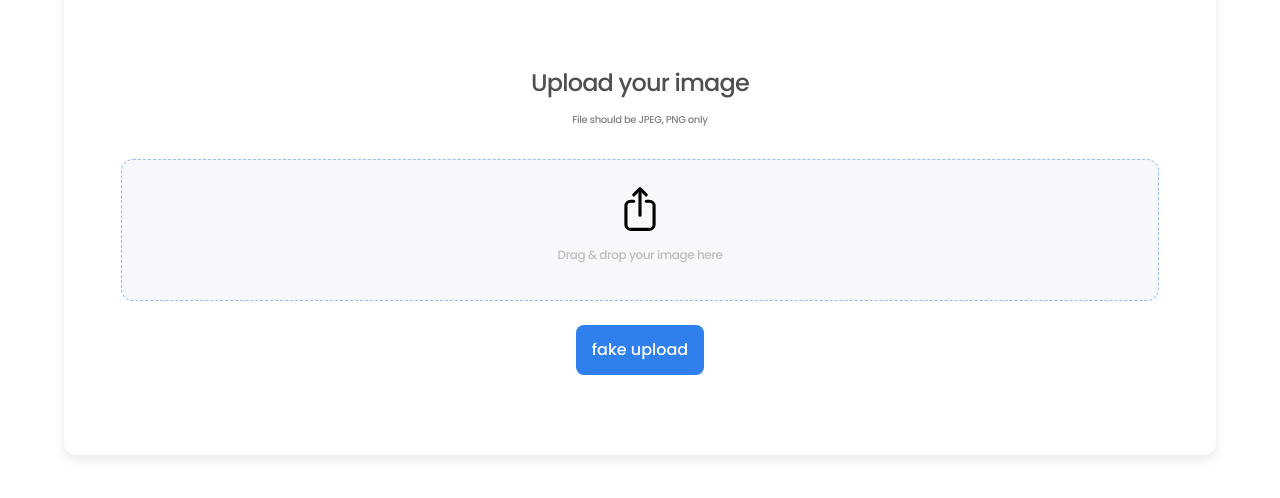
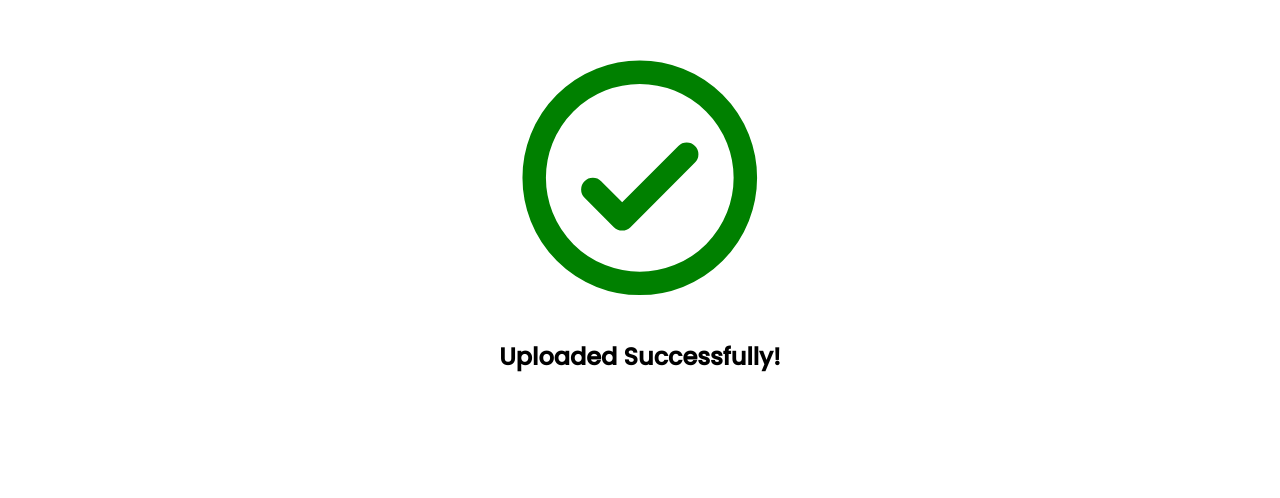
Before and after one commit to chungleee/dc-fs-image-uploader-challenge, a React (Vite) app: page / in a window 1280 px wide. Shown: the part 186-684 px from the top of the page. Built offline with nearby package versions, Linux system fonts and the light colour scheme.

Commit message:
final product

```diff
--- a/package.json
+++ b/package.json
@@ -9,6 +9,7 @@
     "preview": "vite preview"
   },
   "dependencies": {
+    "humbleicons": "^1.9.0",
     "normalize.css": "^8.0.1",
     "react": "^18.2.0",
     "react-dom": "^18.2.0",
--- a/src/App.jsx
+++ b/src/App.jsx
@@ -6,7 +6,7 @@ import Uploaded from "./components/Uploaded/Uploaded";
 
 const App = () => {
 	const [is_uploading, set_is_uploading] = useState(false);
-	const [isUploaded, setIsUploaded] = useState(false);
+	const [isUploaded, setIsUploaded] = useState(true);
 
 	const handle_is_uploading = (bool) => {
 		set_is_uploading(bool);
--- /dev/null
+++ b/src/components/Checkmark/Checkmark.jsx
@@ -0,0 +1,29 @@
+import React from "react";
+import styles from "./Checkmark.module.scss";
+
+const Checkmark = () => {
+	return (
+		<svg
+			xmlns='http://www.w3.org/2000/svg'
+			fill='none'
+			stroke='currentColor'
+			viewBox='0 0 24 24'
+			className={`${styles.humbleicons} humbleicons hi-check-circle`}
+		>
+			<g
+				xmlns='http://www.w3.org/2000/svg'
+				stroke='currentColor'
+				stroke-width='2'
+			>
+				<path
+					stroke-linecap='round'
+					stroke-linejoin='round'
+					d='M8 13l2.5 2.5L16 10'
+				/>
+				<path d='M21 12a9 9 0 11-18 0 9 9 0 0118 0z' />
+			</g>
+		</svg>
+	);
+};
+
+export default Checkmark;
--- /dev/null
+++ b/src/components/Checkmark/Checkmark.module.scss
@@ -0,0 +1,3 @@
+.humbleicons {
+	color: green;
+}
--- a/src/components/Uploaded/Uploaded.jsx
+++ b/src/components/Uploaded/Uploaded.jsx
@@ -1,7 +1,13 @@
 import React from "react";
+import Checkmark from "../Checkmark/Checkmark";
 
 const Uploaded = () => {
-	return <div>FILE UPLOADED</div>;
+	return (
+		<div>
+			<Checkmark />
+			<h2>Uploaded Successfully!</h2>
+		</div>
+	);
 };
 
 export default Uploaded;
```
Also changed, not shown: 1 other file (tests, documents, lock files or other folders).
